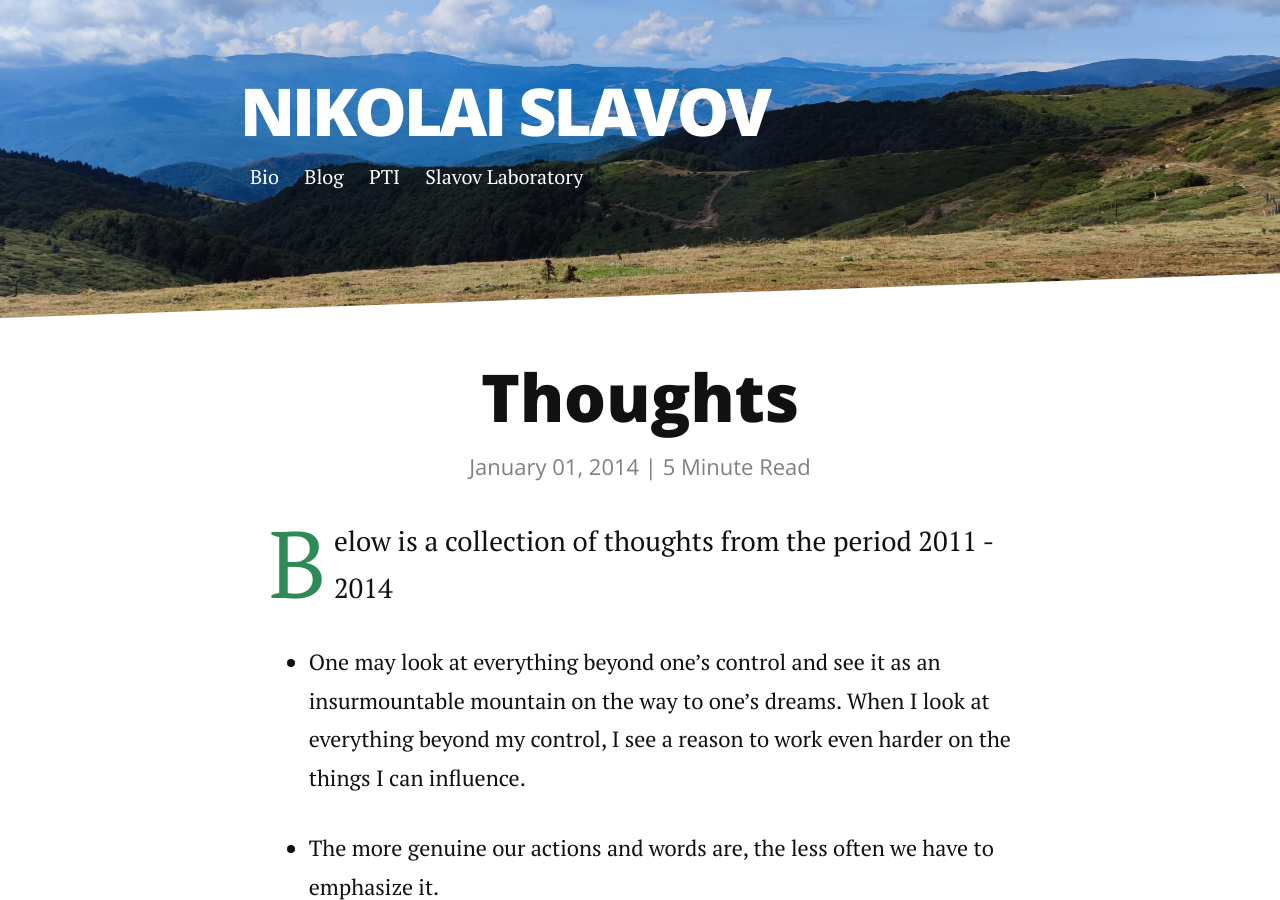
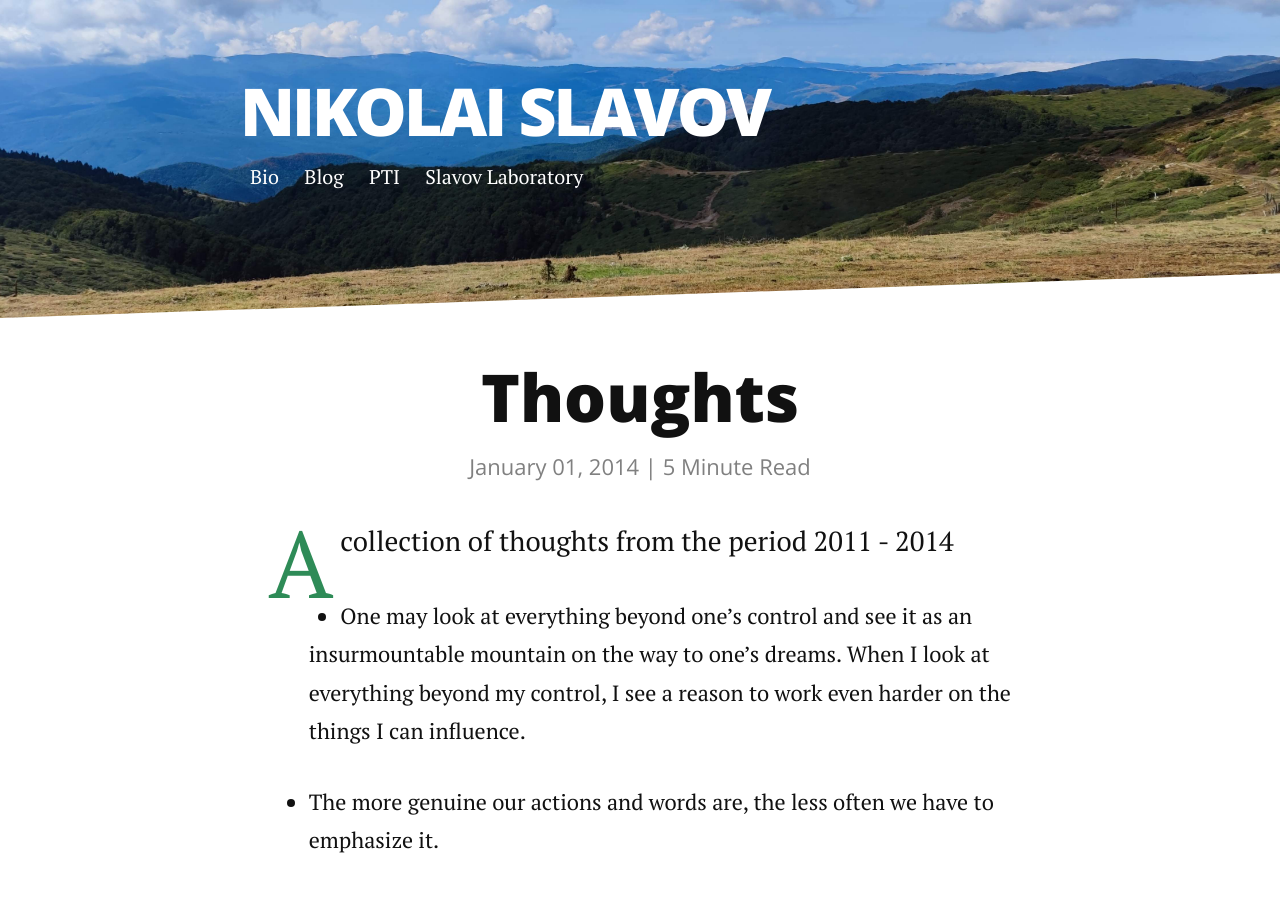
Before and after one commit to nslavov/nikolai, a Jekyll site: the page built from _posts/2014-01-01-Thoughts.md, in a window 1280 px wide and 900 px high. Built offline with Jekyll 4.4.1, drawn with Linux system fonts in a browser that asks for light colours; nearby versions of some CDN libraries.

Commit message:
Update 2014-01-01-Thoughts.md

```diff
--- a/_posts/2014-01-01-Thoughts.md
+++ b/_posts/2014-01-01-Thoughts.md
@@ -8,7 +8,7 @@ description: Thoughts
 
 
 
-<p class="intro"><span class="dropcap">B</span>elow is a collection of thoughts from the period 2011 - 2014</p>
+<p class="intro"><span class="dropcap">A</span> collection of thoughts from the period 2011 - 2014</p>
 
 
 - One may look at everything beyond one's control and see it as an insurmountable mountain on the way to one's dreams. When I look at everything beyond my control, I see a reason to work even harder on the things I can influence.
```
